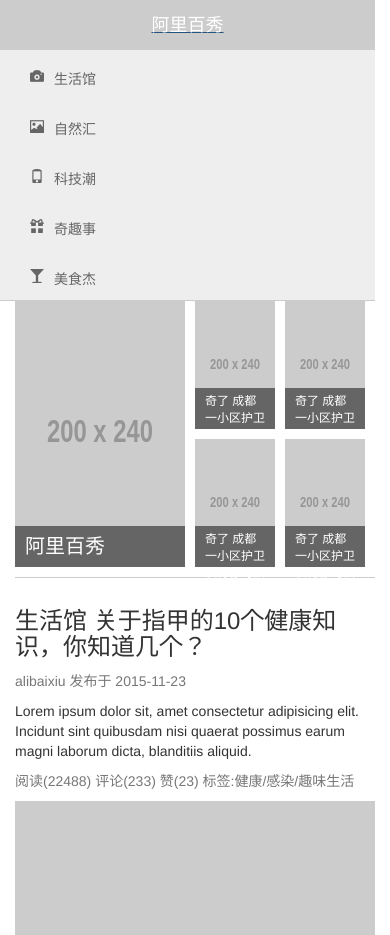
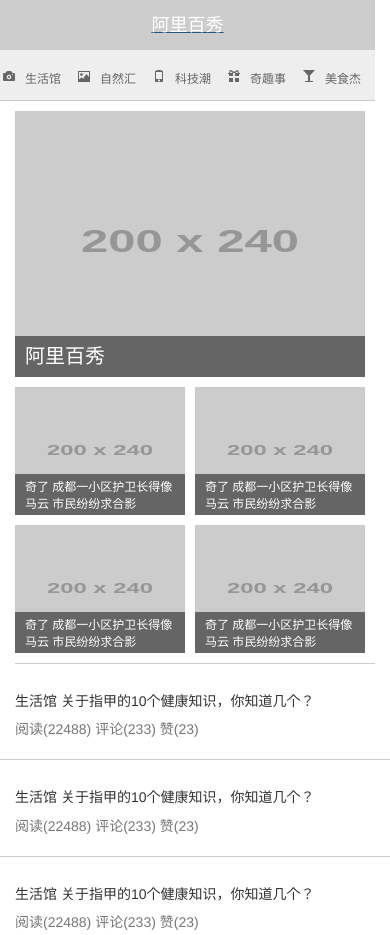
Before and after one commit to slyfox2046/alibaixiu, a website: page index.html in a window 390 px wide. Shown: the top 935 px of the page. Drawn offline with nearby package versions, Linux system fonts and the light colour scheme; placeholder pictures from the web are drawn by us.

Commit message:
alibaixiu

```diff
--- a/css/index.less
+++ b/css/index.less
@@ -2,6 +2,13 @@ ul {
   list-style-type: none;
   margin: 0;
   padding: 0;
+}
+
+body {
+  background-color: #f5f5f5;
+}
+.container {
+  background-color: #fff;
 }
 @media screen and (min-width: 1280px) {
   .container {
@@ -9,6 +16,37 @@ ul {
   }
 }
 
+@media screen and (max-width: 991px) {
+  article {
+    margin-top: 10px;
+  }
+  .nav li {
+    float: left;
+    width: 20%;
+  }
+}
+@media screen and (max-width: 767px) {
+  .nav {
+    li {
+      a {
+        font-size: 12px;
+        padding-left: 3px;
+      }
+    }
+  }
+
+  .news {
+    li {
+      width: 50% !important;
+      &:nth-child(1) {
+        width: 100% !important;
+      }
+    }
+  }
+  .publish h3{
+    font-size: 14px;
+  }
+}
 
 header {
   padding-left: 0 !important;
@@ -20,8 +58,8 @@ header {
     // logo图片不需要缩放
     max-width: 100%;
   }
-  span{
-    display:block;
+  span {
+    display: block;
     height: 50px;
     line-height: 50px;
     color: #fff;
@@ -33,6 +71,7 @@ header {
 .nav {
   background-color: #eee;
   border-bottom: 1px solid #ccc;
+
   a {
     display: block;
     height: 50px;
--- a/index.html
+++ b/index.html
@@ -69,52 +69,54 @@
           <div class="row">
             <div class="col-sm-9">
               <h3>生活馆 关于指甲的10个健康知识，你知道几个？</h3>
-              <p class="text-muted"> alibaixiu 发布于 2015-11-23</p>
-              <p>Lorem ipsum dolor sit, amet consectetur adipisicing elit. Incidunt sint quibusdam nisi quaerat possimus earum magni laborum dicta, blanditiis aliquid.</p>
-              <p class="text-muted"> 阅读(22488) 评论(233) 赞(23) 标签:健康/感染/趣味生活</p>
+              <p class="text-muted hidden-xs"> alibaixiu 发布于 2015-11-23</p>
+              <p class="hidden-xs">Lorem ipsum dolor sit, amet consectetur adipisicing elit. Incidunt sint quibusdam nisi quaerat possimus earum magni laborum dicta, blanditiis aliquid.</p>
+              <p class="text-muted "> 阅读(22488) 评论(233) 赞(23)  <span class="hidden-xs"> 标签:健康/感染/趣味生活</span></p>
             </div>
-            <div class="col-sm-3 pic">
+            <div class="col-sm-3  pic hidden-xs">
               <img src="http://placehold.it/200">
             </div>
           </div>
           <div class="row">
             <div class="col-sm-9">
               <h3>生活馆 关于指甲的10个健康知识，你知道几个？</h3>
-              <p class="text-muted"> alibaixiu 发布于 2015-11-23</p>
-              <p>Lorem ipsum dolor sit, amet consectetur adipisicing elit. Incidunt sint quibusdam nisi quaerat possimus earum magni laborum dicta, blanditiis aliquid.</p>
-              <p class="text-muted"> 阅读(22488) 评论(233) 赞(23) 标签:健康/感染/趣味生活</p>
+              <p class="text-muted hidden-xs"> alibaixiu 发布于 2015-11-23</p>
+              <p class="hidden-xs">Lorem ipsum dolor sit, amet consectetur adipisicing elit. Incidunt sint quibusdam nisi quaerat possimus earum magni laborum dicta, blanditiis aliquid.</p>
+              <p class="text-muted "> 阅读(22488) 评论(233) 赞(23)  <span class="hidden-xs"> 标签:健康/感染/趣味生活</span></p>
             </div>
-            <div class="col-sm-3 pic">
+            <div class="col-sm-3  pic hidden-xs">
               <img src="http://placehold.it/200">
             </div>
           </div>
           <div class="row">
             <div class="col-sm-9">
               <h3>生活馆 关于指甲的10个健康知识，你知道几个？</h3>
-              <p class="text-muted"> alibaixiu 发布于 2015-11-23</p>
-              <p>Lorem ipsum dolor sit, amet consectetur adipisicing elit. Incidunt sint quibusdam nisi quaerat possimus earum magni laborum dicta, blanditiis aliquid.</p>
-              <p class="text-muted"> 阅读(22488) 评论(233) 赞(23) 标签:健康/感染/趣味生活</p>
+              <p class="text-muted hidden-xs"> alibaixiu 发布于 2015-11-23</p>
+              <p class="hidden-xs">Lorem ipsum dolor sit, amet consectetur adipisicing elit. Incidunt sint quibusdam nisi quaerat possimus earum magni laborum dicta, blanditiis aliquid.</p>
+              <p class="text-muted "> 阅读(22488) 评论(233) 赞(23)  <span class="hidden-xs"> 标签:健康/感染/趣味生活</span></p>
             </div>
-            <div class="col-sm-3 pic">
+            <div class="col-sm-3  pic hidden-xs">
               <img src="http://placehold.it/200">
             </div>
           </div>
           <div class="row">
             <div class="col-sm-9">
               <h3>生活馆 关于指甲的10个健康知识，你知道几个？</h3>
-              <p class="text-muted"> alibaixiu 发布于 2015-11-23</p>
-              <p>Lorem ipsum dolor sit, amet consectetur adipisicing elit. Incidunt sint quibusdam nisi quaerat possimus earum magni laborum dicta, blanditiis aliquid.</p>
-              <p class="text-muted"> 阅读(22488) 评论(233) 赞(23) 标签:健康/感染/趣味生活</p>
+              <p class="text-muted hidden-xs"> alibaixiu 发布于 2015-11-23</p>
+              <p class="hidden-xs">Lorem ipsum dolor sit, amet consectetur adipisicing elit. Incidunt sint quibusdam nisi quaerat possimus earum magni laborum dicta, blanditiis aliquid.</p>
+              <p class="text-muted "> 阅读(22488) 评论(233) 赞(23)  <span class="hidden-xs"> 标签:健康/感染/趣味生活</span></p>
             </div>
-            <div class="col-sm-3 pic">
+            <div class="col-sm-3  pic hidden-xs">
               <img src="http://placehold.it/200">
             </div>
           </div>
+
+
         </div>
       </article>
       <aside class="col-md-3">
        <a href="#" class="banner">
-        <img src="http://placehold.it/400">
+        <img src="http://placehold.it/250">
        </a>
        <a href="#" class="hot">
         <span class="btn btn-primary">热搜</span>
```
Also changed, not shown: css/index.css.
